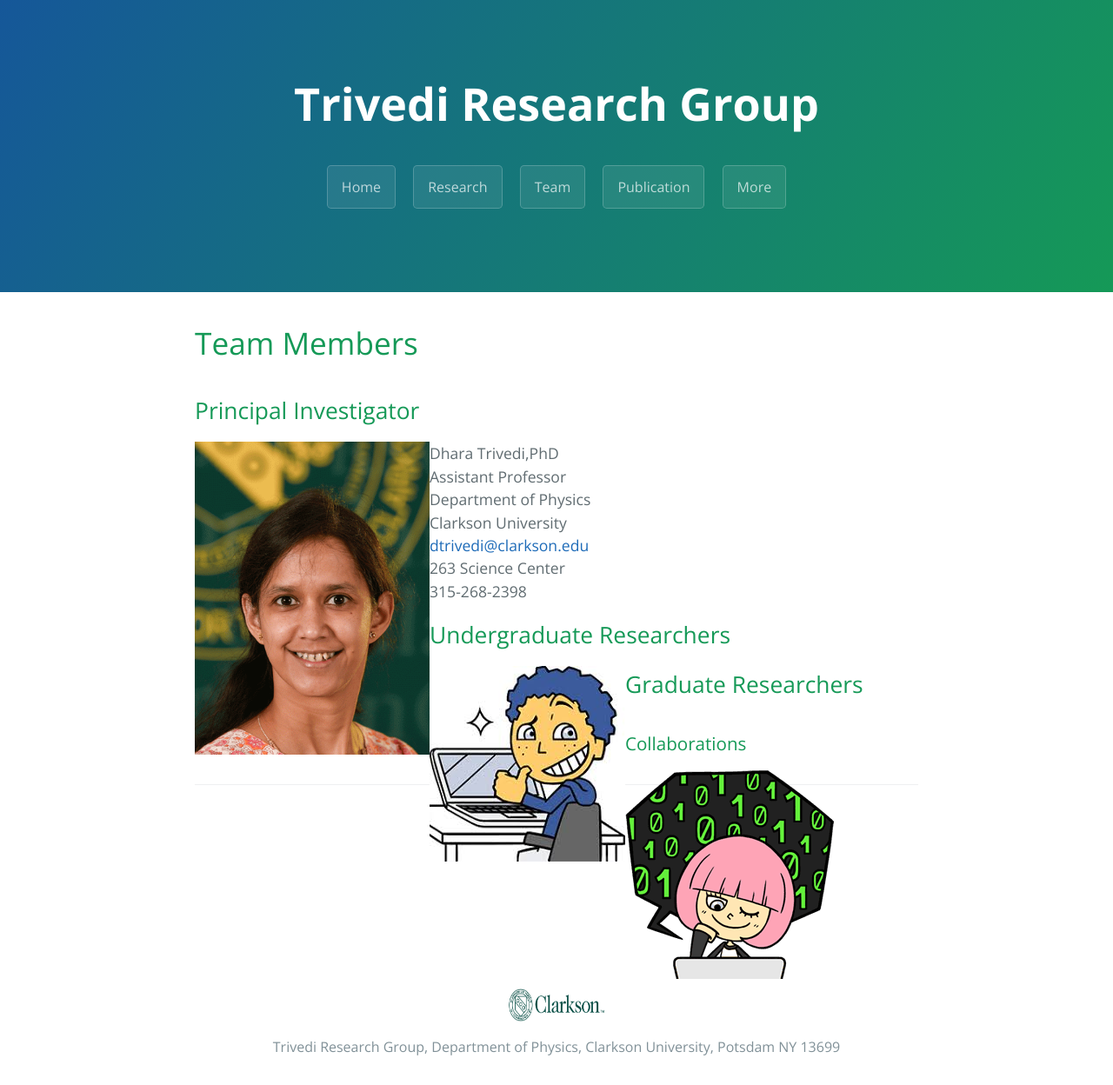
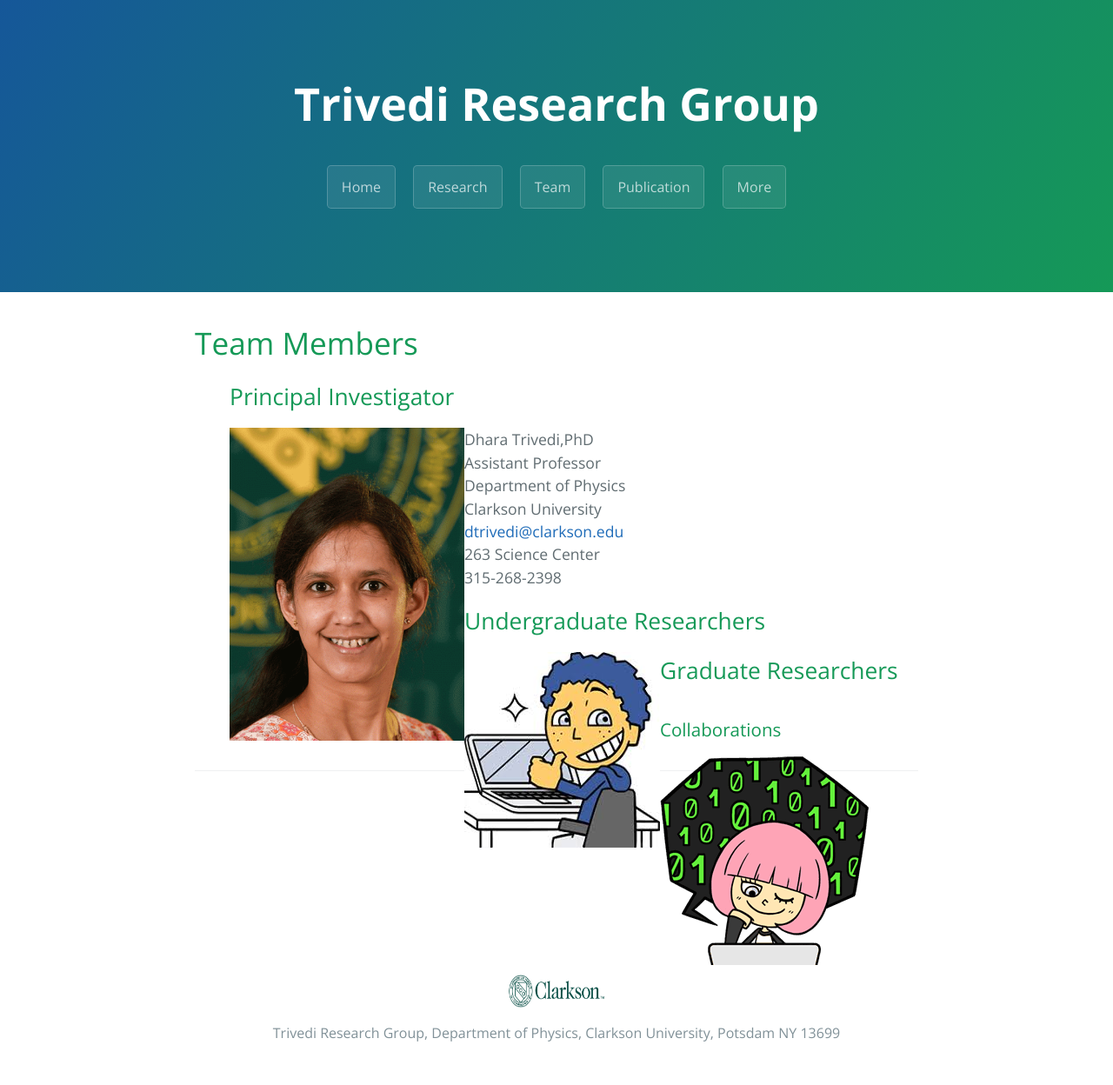
Before and after one commit to dharatrivedi/dharatrivedi.github.io, a Jekyll site: the page built from people.html, in a window 1280 px wide. Shown: the whole page at 87% size. Built offline with Jekyll 4.4.1, drawn with Linux system fonts in a browser that asks for light colours.

Commit message:
Update people.html

```diff
--- a/people.html
+++ b/people.html
@@ -5,7 +5,7 @@
 
 <div id="home">
   <h1>Team Members</h1>
-  <p class="posts">
+  <ul class="posts">
     <h2>Principal Investigator</h2>
     <img class="img1" src="/images/PI.gif" alt="DharaTrivedi" width="270" height="360">
     Dhara Trivedi,PhD<br />
@@ -15,7 +15,7 @@
     <a href="mailto:dtrivedi@clarkson.edu">dtrivedi@clarkson.edu</a><br />
     263 Science Center<br />
     315-268-2398
-  </p>
+  </ul>
   <ul class="posts">
     <h2>Undergraduate Researchers</h2>
     <img class="img1" src="/images/Boy.jpeg" alt="BrendanBarrow">
```
